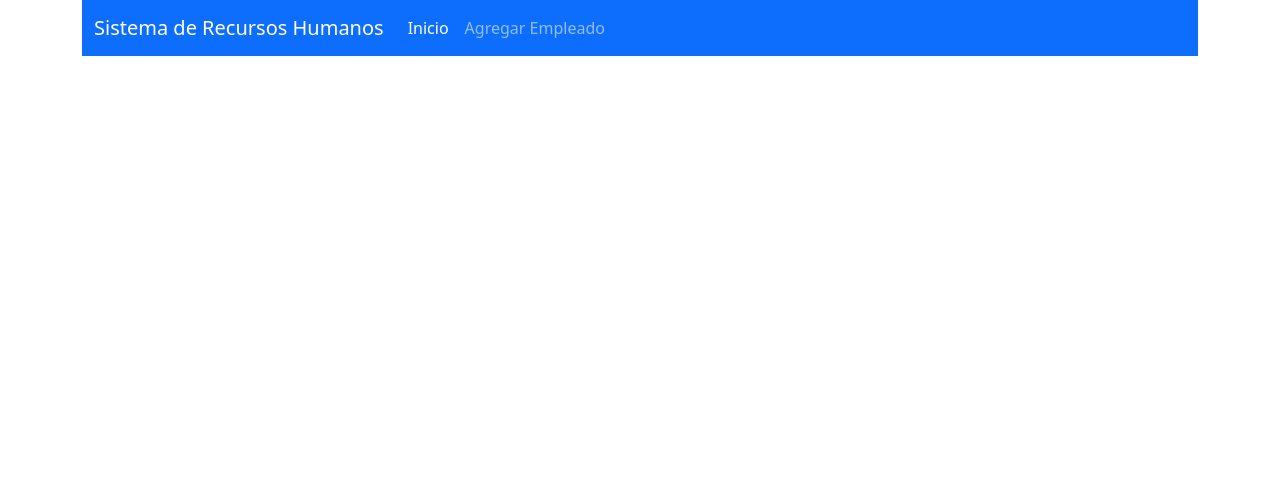
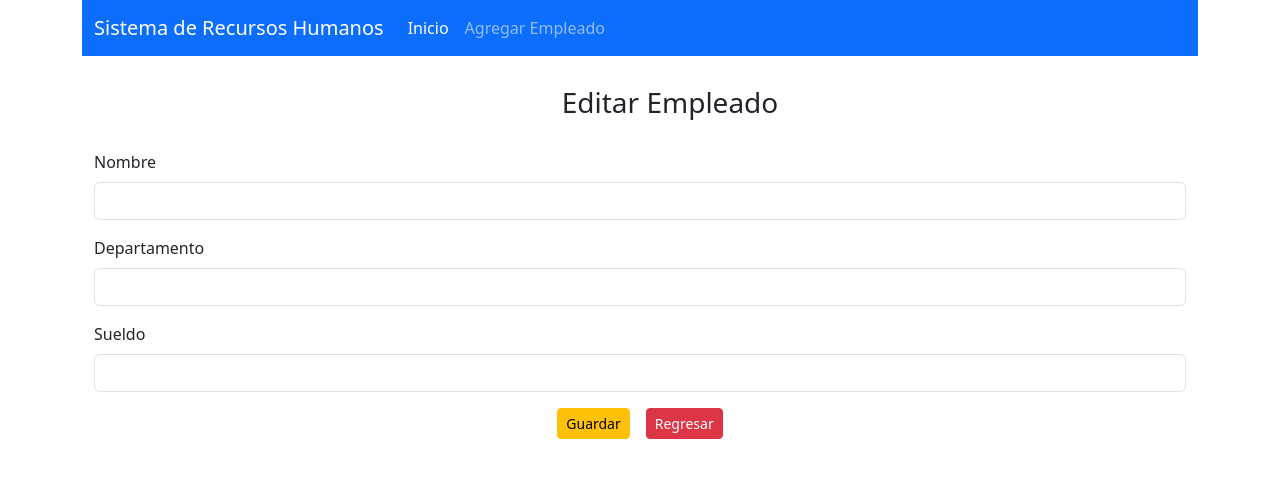
Before and after one commit to odgm/rrhh-app, a React (Create React App) app: page /editar/1 in a window 1280 px wide. Shown: the top 478 px of the page. Built offline with nearby package versions, Linux system fonts and the light colour scheme; no server answers.

Commit message:
Buscar por id

```diff
--- a/src/App.js
+++ b/src/App.js
@@ -2,6 +2,7 @@
 import ListadoEmpleados from "./empleados/ListadoEmpleados";
 import Navegacion from "./plantilla/Navegacion";
 import AgregarEmpleado from "./empleados/AgregarEmpleado";
+import EditarEmpleado from "./empleados/EditarEmpleado";
 
 function App() {
   return (
@@ -11,6 +12,7 @@
         <Routes>
           <Route exact path="/" element={<ListadoEmpleados></ListadoEmpleados>}></Route>
           <Route exact path="/agregar" element={<AgregarEmpleado></AgregarEmpleado>}></Route>
+          <Route exact path="/editar/:id" element={<EditarEmpleado></EditarEmpleado>}></Route>
         </Routes>
       </BrowserRouter>
     </div>
--- /dev/null
+++ b/src/empleados/EditarEmpleado.js
@@ -0,0 +1,73 @@
+import axios from 'axios';
+import React, { useState, useEffect } from 'react'
+import { useNavigate, useParams } from 'react-router-dom';
+
+export default function EditarEmpleado() {
+
+    const urlBase = "http://localhost:8080/rrhh-app/empleados";
+
+    let navegacion = useNavigate();
+
+    const {id} = useParams();
+
+    const [empleado, setEmpleado]=useState({
+        nombre:"",
+        departamento:"",
+        sueldo:""
+    })
+
+    const{nombre, departamento, sueldo} = empleado;
+
+    useEffect( () => {
+        cargarEmpleado();
+    }, [])
+
+    const cargarEmpleado = async () => {
+        const resultado = await axios.get(`${urlBase}/${id}`);
+        setEmpleado(resultado.data);
+    }
+
+    const onInputChange = (e) => {
+        //spread operator ... (expandir los atributos)
+        setEmpleado({...empleado, [e.target.name]: e.target.value})
+    }
+
+    const onSubmit = async (e) => {
+        e.preventDefault();
+        await axios.post(urlBase, empleado);
+        // Redirigimos a la página de inicio
+        navegacion('/');
+    }
+
+    return (
+        <div className="container">
+            <div className="container text-center" style={{ margin: "30px" }}>
+                <h3>Editar Empleado</h3>
+            </div>
+
+            <form onSubmit={ (e) => onSubmit(e) } >
+                <div className="mb-3">
+                    <label htmlFor="nombre" className="form-label">Nombre</label>
+                    <input type="text" className="form-control" id="nombre" name="nombre" required={true}
+                    value={nombre} onChange={ (e)=>onInputChange(e) } />
+                </div>
+                <div className="mb-3">
+                    <label htmlFor="departamento" className="form-label">Departamento</label>
+                    <input type="text" className="form-control" id="departamento" name="departamento"
+                    value={departamento} onChange={ (e)=>onInputChange(e) } />
+                </div>
+                <div className="mb-3">
+                    <label htmlFor="sueldo" className="form-label">Sueldo</label>
+                    <input type="number" step="any" className="form-control" id="sueldo" name="sueldo"
+                    value={sueldo} onChange={ (e)=>onInputChange(e) } />
+                </div>
+                <div className="text-center">
+                    <button type="submit" className="btn btn-warning btn-sm me-3">Guardar</button>
+                    <a href="/" className="btn btn-danger btn-sm">Regresar</a>
+                </div>
+
+            </form>
+
+        </div>
+    )
+}
--- a/src/empleados/ListadoEmpleados.js
+++ b/src/empleados/ListadoEmpleados.js
@@ -1,6 +1,7 @@
 import axios from 'axios';
 import React, { useState, useEffect } from 'react'
 import { NumericFormat } from 'react-number-format';
+import { Link } from 'react-router-dom';
 
 export default function ListadoEmpleados() {
 
@@ -32,6 +33,7 @@
                         <th scope="col">Empleado</th>
                         <th scope="col">Departamento</th>
                         <th scope="col">Sueldo</th>
+                        <th></th>
                     </tr>
                 </thead>
                 <tbody>
@@ -45,7 +47,13 @@
                                 <td><NumericFormat value={empleado.sueldo}
                                     displayType={'text'}
                                     thousandSeparator=',' prefix={'$'}
-                                decimalScale={2} fixedDecimalScale/>
+                                    decimalScale={2} fixedDecimalScale />
+                                </td>
+                                <td className="text-center">
+                                    <div>
+                                        <Link to={`/editar/${empleado.idEmpleado}`}
+                                            className="btn btn-warning btn-sm me-3">Editar</Link>
+                                    </div>
                                 </td>
                             </tr>
                         ))
```
Lines whose indentation alone changed are shown as unchanged.
